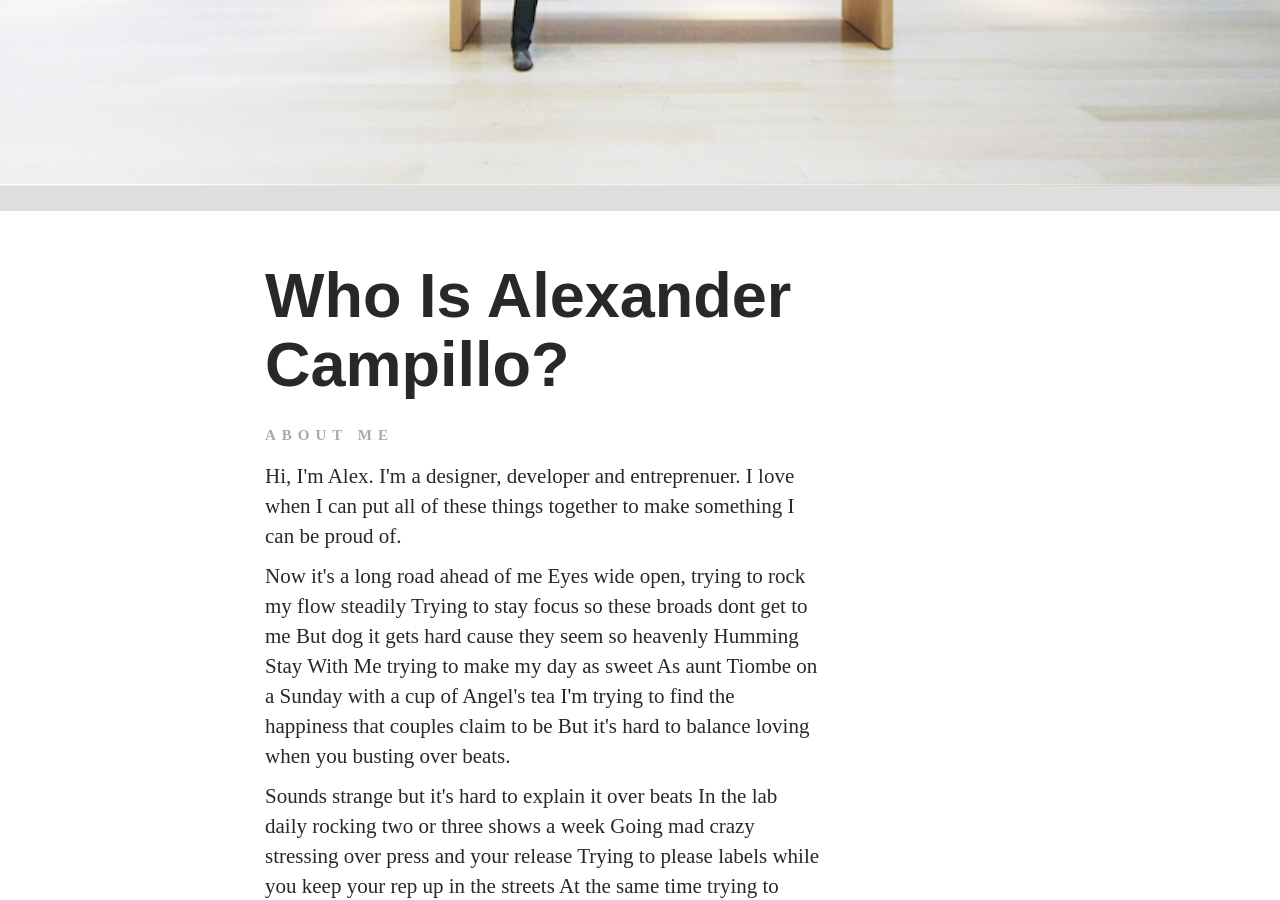
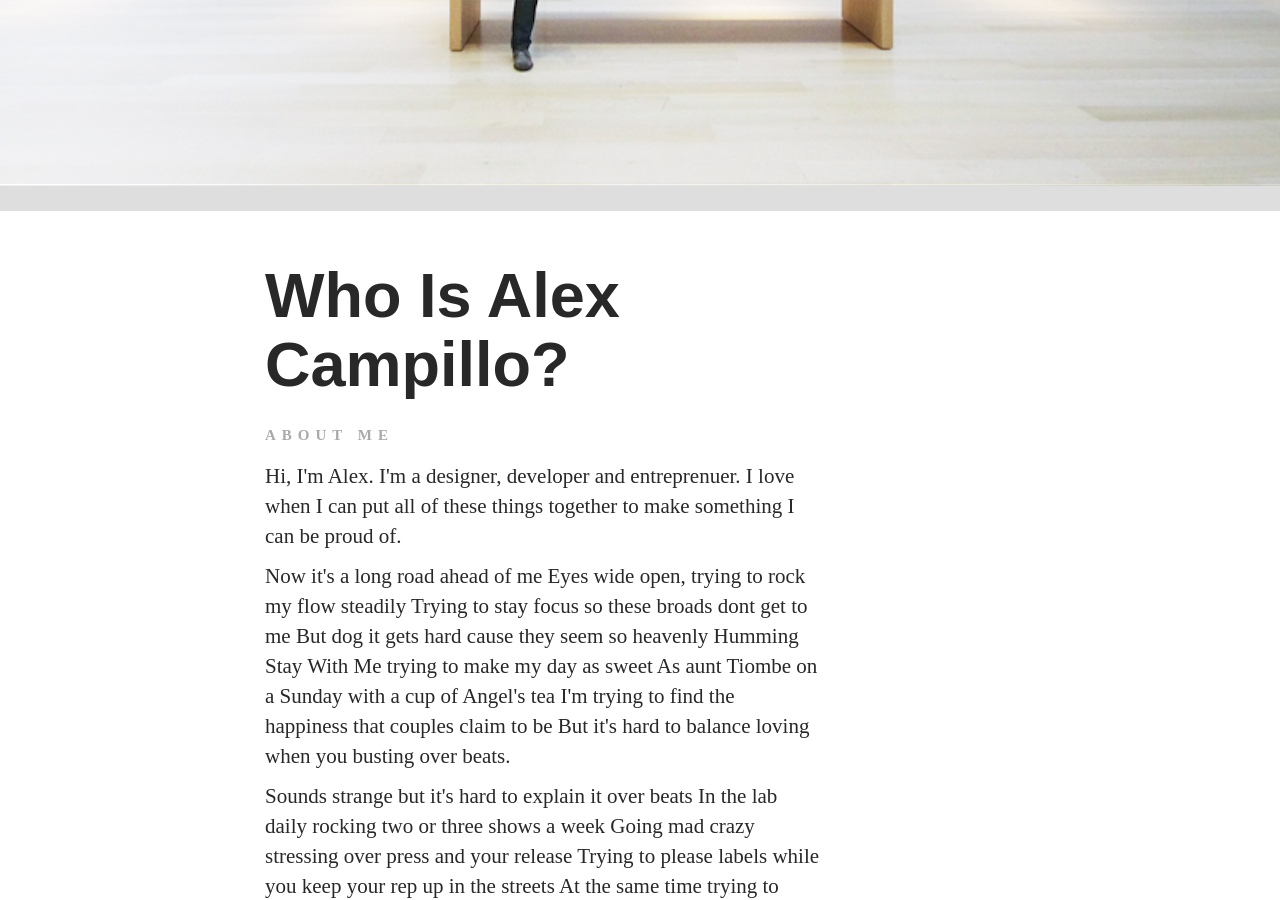
Before and after one commit to alexcampillo/alexcampillo, a Jekyll site: the page built from about.html, in a window 1280 px wide and 900 px high, scrolled down 419 px. Built offline with Jekyll 4.4.1, drawn with Linux system fonts in a browser that asks for light colours; nearby versions of some CDN libraries; some of the changed lines change nothing that is shown.

Commit message:
clean up files/fix urls

```diff
--- a/_includes/header.html
+++ b/_includes/header.html
@@ -15,11 +15,11 @@
         </section>
         <section id="navbar" class="navbar-collapse collapse">
           <ul role="navigation" class="nav nav-justified">
-            <li><a href="{{site.baseurl}}">home</a></li>
-            <li><a href="{{site.baseurl}}about">about</a></li>
-            <li><a href="{{site.baseurl}}portfolio">my work</a></li>
-            <li><a href="{{site.baseurl}}adventures">adventures</a></li>
-            <li><a href="{{site.baseurl}}contact">contact</a></li>
+            <li><a href="{{site.url}}">home</a></li>
+            <li><a href="{{site.url}}about">about</a></li>
+            <li><a href="{{site.url}}portfolio">my work</a></li>
+            <li><a href="{{site.url}}adventures">adventures</a></li>
+            <li><a href="{{site.url}}contact">contact</a></li>
           </ul>
         </section><!--/.navbar-collapse -->
       </section>
--- a/about.html
+++ b/about.html
@@ -7,7 +7,7 @@
 <section class="container">
 	<section class="row about">
 		<article class="col-md-6 col-md-offset-2">
-			<h1>Who Is Alexander Campillo?</h1>
+			<h1>Who Is Alex Campillo?</h1>
 			<h2>About Me</h2>
 			<p>Hi, I'm Alex. I'm a designer, developer and entreprenuer. I love when I can put all of these things together to make something I can be proud of.</p>
 
```
Also changed, not shown: 9 other files.
